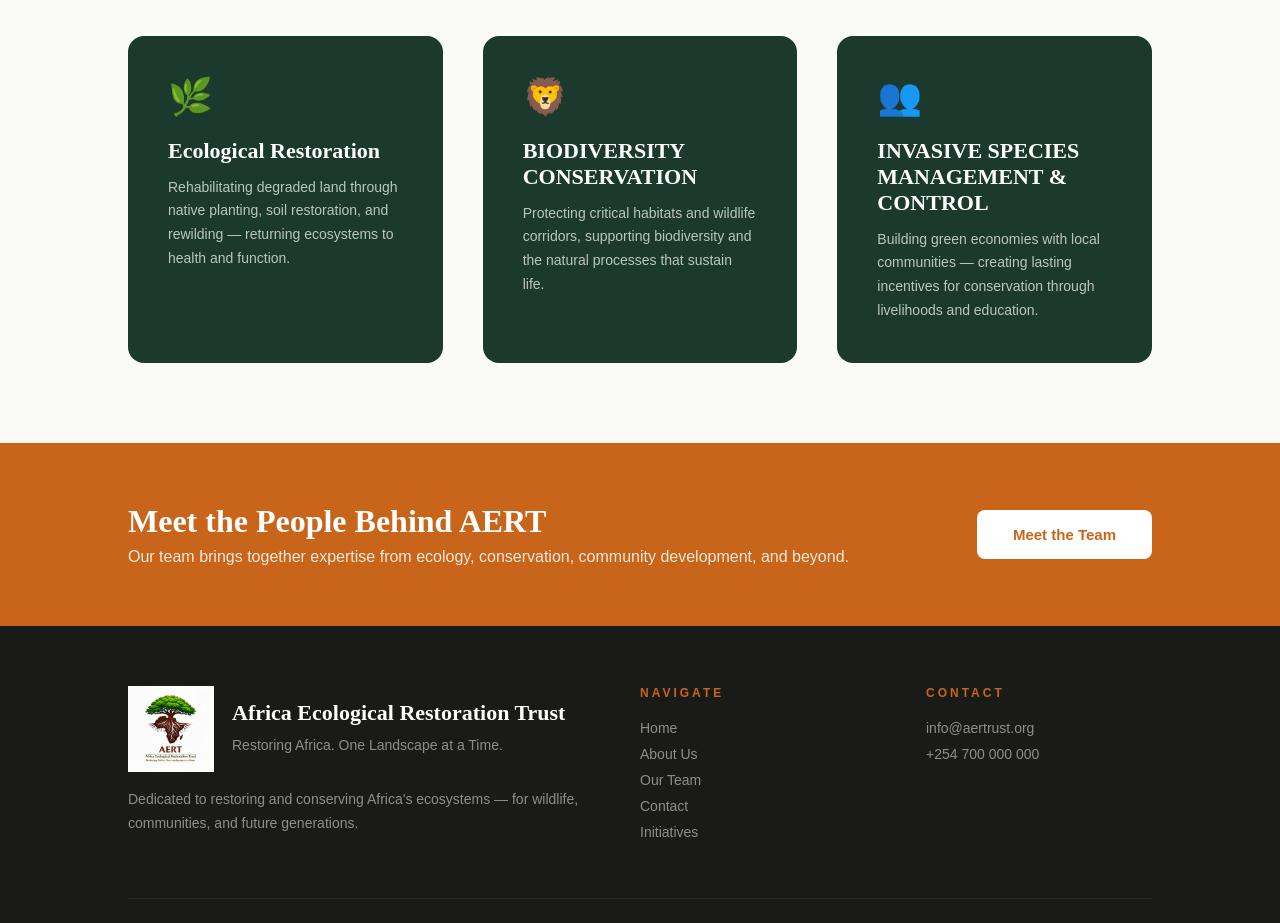
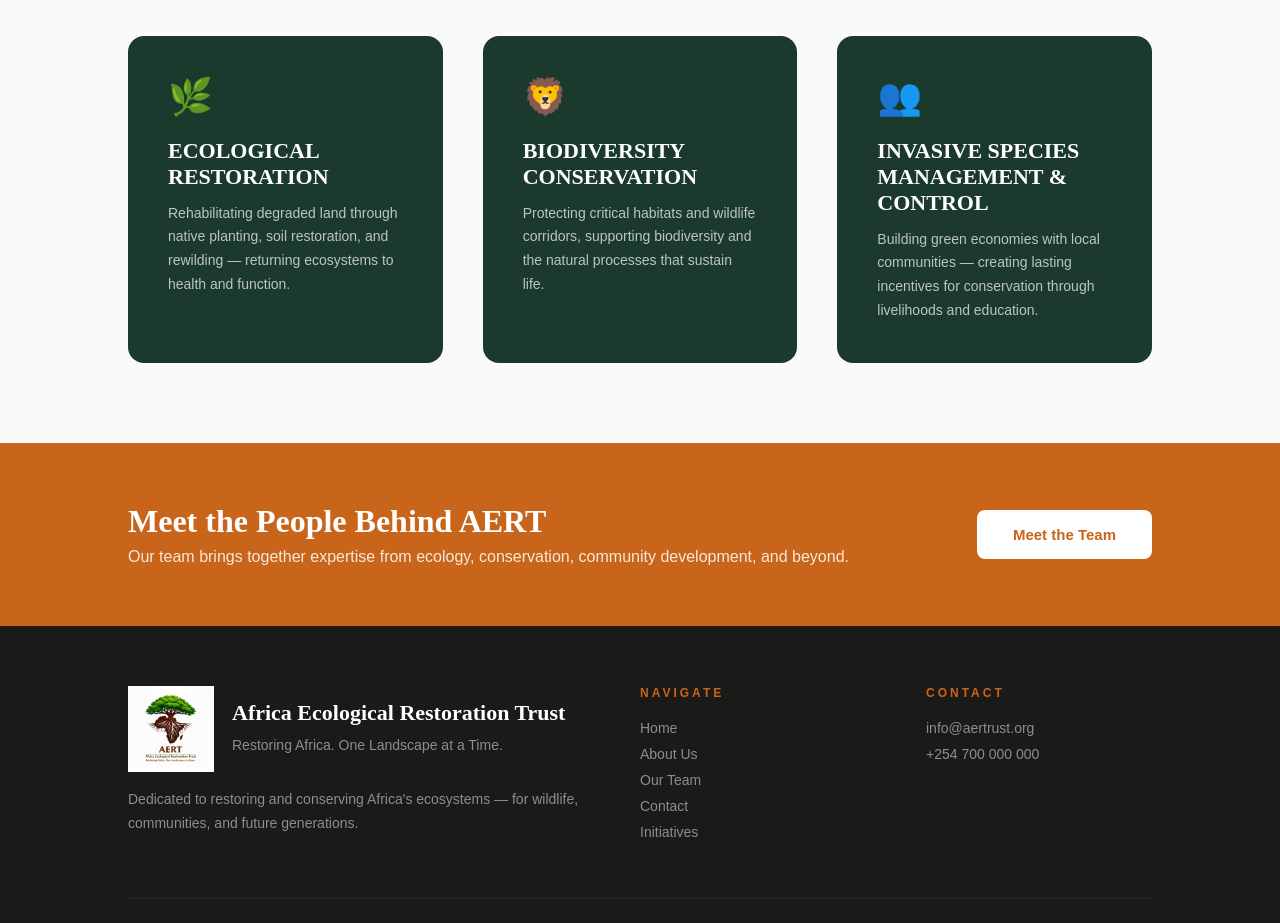
Before and after one commit to Ob55/IzhooWebsite, a React (Vite) app: page /about in a window 1280 px wide. Shown: the part 1980-2903 px from the top of the page. Built offline with nearby package versions, Linux system fonts and the light colour scheme.

Commit message:
Standardize capitalization in Focus Areas section of About page

```diff
--- a/src/pages/About.jsx
+++ b/src/pages/About.jsx
@@ -72,7 +72,7 @@ const About = () => {
         <div className="three-col">
           <div className="focus-card reveal reveal-delay-1">
             <div className="focus-icon">🌿</div>
-            <h3>Ecological Restoration</h3>
+            <h3>ECOLOGICAL RESTORATION</h3>
             <p>Rehabilitating degraded land through native planting, soil restoration, and rewilding — returning ecosystems to health and function.</p>
           </div>
           <div className="focus-card reveal reveal-delay-2">
```
